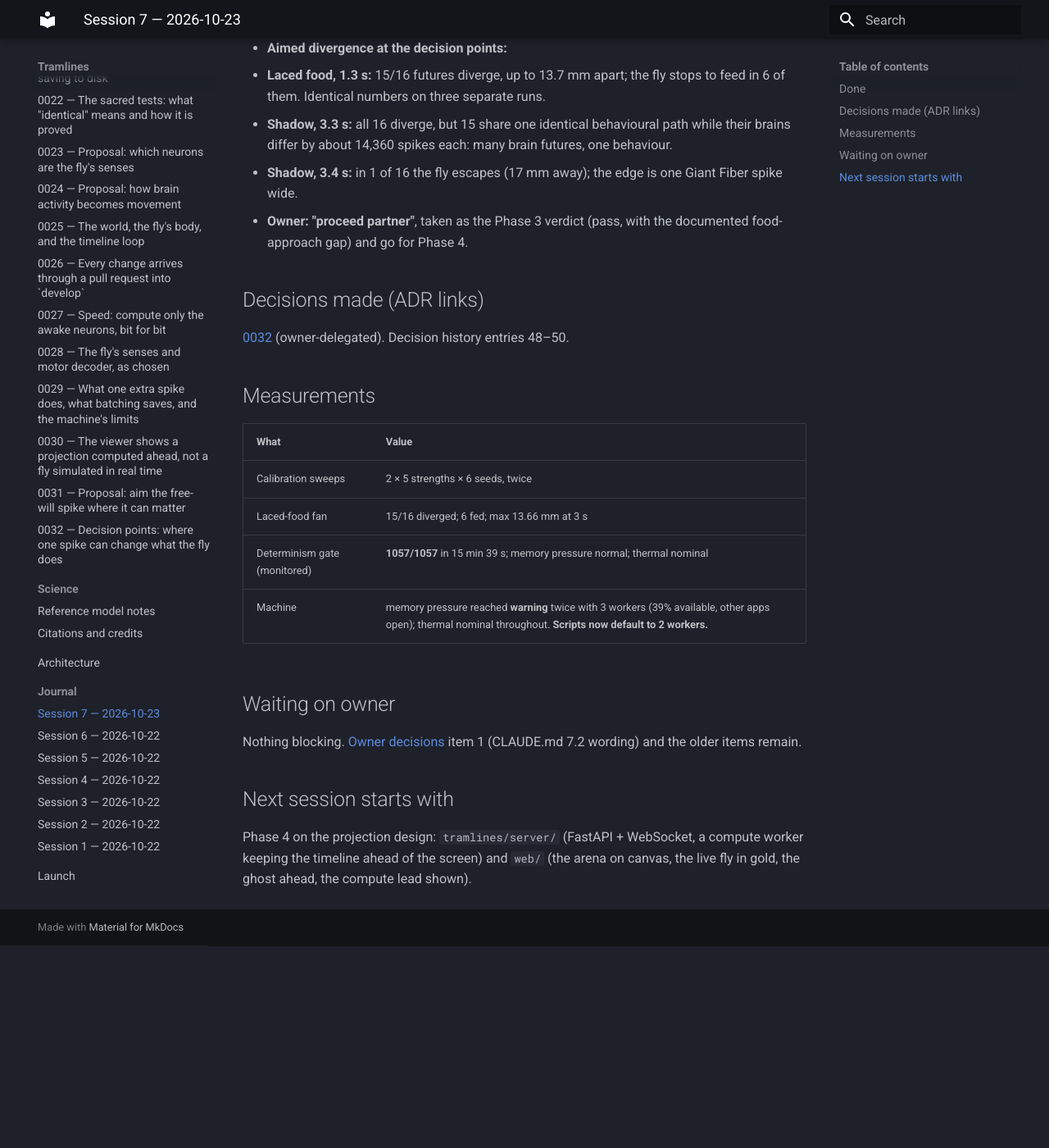
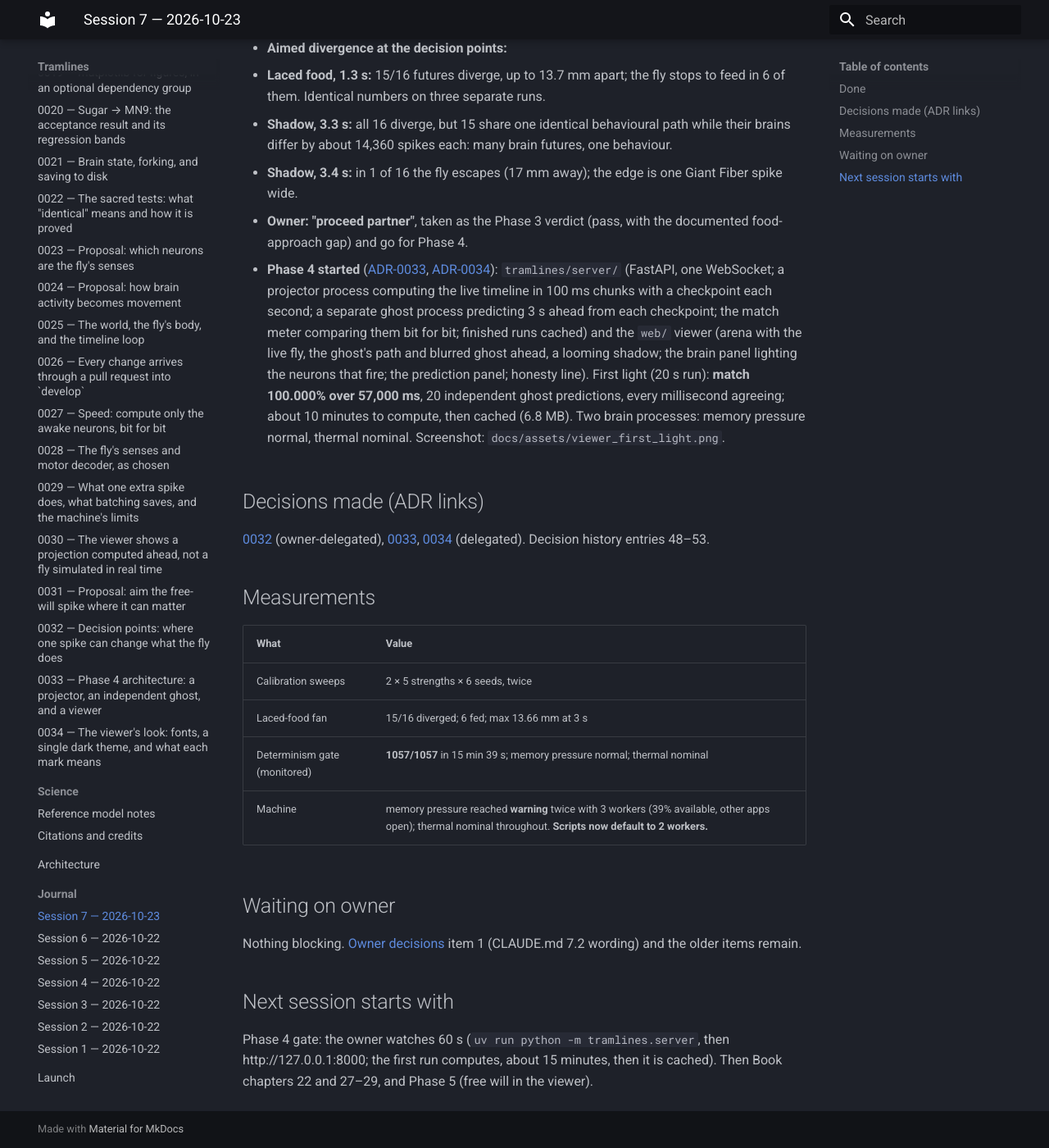
Before and after one commit to xMurungi/tramlines, an MkDocs documentation site: the page built from docs/journal/2026-10-23-session-7.md, in a window 1280 px wide and 1400 px high, scrolled down 388 px. Shown: the whole window at 82% size. Built offline with MkDocs 1.6.1 and Material for MkDocs 9.7.7, drawn with Linux system fonts in a browser that asks for light colours; before the commit the page ends 1541 px from its top, so only the background shows below that.

Commit message:
docs: ADRs 0033-0034, first-light screenshot, roadmap, journal, sources
Co-Authored-By: Claude Opus 5.5 <noreply@anthropic.com>

```diff
--- /dev/null
+++ b/docs/decisions/0033-phase-4-architecture.md
@@ -0,0 +1,35 @@
+# 0033 — Phase 4 architecture: a projector, an independent ghost, and a viewer
+
+- Status: Accepted (delegated)
+- Date: 2026-10-23
+- Phase: 4
+- Decider: Claude (delegated, within locked ADR-0005 and owner-approved ADR-0030)
+
+## Context
+Phase 4 shows the live fly and its ghost on screen ([ADR-0005](0005-typescript-viewer-fastapi-websockets.md): TypeScript viewer, FastAPI + WebSockets). Under projection ([ADR-0030](0030-projection-not-live.md)) the screen plays a timeline computed ahead. The engine runs at about 0.14× real time with the walking fly, and the machine allows 2 parallel brain processes ([ADR-0032](0032-decision-points.md)).
+
+The ghost's promise needs care. If the ghost were simply the same computed timeline drawn further ahead, its "100.000% match" would be true by construction and prove nothing.
+
+## Options considered
+1. **One timeline, drawn twice** (live and ahead). Simplest; the match meter would be meaningless.
+2. **Projector + independent ghost:** the projector computes the live timeline and saves a checkpoint every second; a separate ghost process loads a checkpoint, runs 3 s ahead *on its own*, and the server compares the ghost's path with the projector's for the same seconds. Two separate computations agreeing, live, is the determinism claim shown rather than asserted.
+3. **Fully live engine at 1×**: not reachable now (ADR-0027, ADR-0030).
+
+## Decision
+Option 2.
+
+- **Projector process** (`tramlines/server/projector.py`): runs one `Timeline` (default the decision arena), streams poses and spikes in 100 ms chunks, and writes a checkpoint (`Timeline.save`) every 1 s of simulated time.
+- **Ghost process** (`tramlines/server/ghost.py`): for each checkpoint, loads it and runs `H` = 3 s ahead, streaming its predicted path.
+- **Match meter:** for every millisecond both have computed, the server compares the ghost's pose with the projector's, bit for bit. It shows the fraction that matched, which must read 100.000%.
+- **Cache:** a finished run is kept on disk (`data/projections/`, git-ignored, rebuildable), so later viewings start instantly. The cache is only a recording of the projector's output; the ghost still recomputes independently each time it runs.
+- **Server** (`tramlines/server/app.py`, FastAPI): one WebSocket, `/stream`; messages defined in `tramlines/server/protocol.py` (pydantic): `hello` (arena, neuron positions), `chunk` (poses, fired neurons), `ghost` (predicted path from a checkpoint), `match` (counts), `status` (compute frontier).
+- **Viewer** (`web/`): canvas arena, the live fly in gold at the playhead, the ghost ahead (gold at low opacity, blurred), a brain panel of neuron positions lighting up as they fire, the match meter and the compute lead. The playhead waits until the lead covers the ghost's horizon.
+- **Processes:** projector + ghost = 2 brain processes, the machine's limit.
+
+## Consequences
+- New Python dependencies: FastAPI, uvicorn (the locked transport, ADR-0005) and pydantic (comes with FastAPI).
+- Free will (Phase 5) slots in as a third kind of worker, forking at the on-screen moment; with only 2 processes, the ghost pauses while branches compute.
+- The neuron view uses soma positions from the annotations (v2.1.0), projected to 2D.
+
+## For learners
+A prediction is only impressive if it was made separately from the thing it predicts. So the ghost is computed by its own process, from a saved moment, and the screen shows how often it agreed with the live fly: every millisecond, every time. Chapters 22 and 28 build this.
--- /dev/null
+++ b/docs/decisions/0034-viewer-design.md
@@ -0,0 +1,36 @@
+# 0034 — The viewer's look: fonts, a single dark theme, and what each mark means
+
+- Status: Accepted (delegated; CLAUDE.md 9.4 asks for the fonts to be chosen in an ADR)
+- Date: 2026-10-23
+- Phase: 4
+- Decider: Claude (delegated)
+
+## Context
+CLAUDE.md 9 sets the mood (sacred, silent, golden, inevitable), the palette (void, gold, ghost, restrained branch hues, one electric accent) and the screen composition, and asks for one serif display face and one monospace face, chosen from Google Fonts in an ADR.
+
+## Options considered
+1. **Cormorant Garamond (display) + JetBrains Mono (everything else).** A high-contrast, calm serif used only for the name, and a clear monospace for all numbers and labels, so the screen reads like an instrument.
+2. **A geometric sans for everything.** Clean, but loses the "sacred machine" contrast the brief asks for.
+3. **A slab or grotesque display face.** Stronger, but louder than "silent".
+
+## Decision
+Option 1, and these meanings, used the same way everywhere:
+
+| Mark | Meaning |
+|---|---|
+| Solid gold fly and trail | the live fly (the timeline on screen) |
+| Dotted gold line, faint blurred gold fly | the ghost: an independent prediction, 3 s ahead |
+| Solid pale ring / dashed violet ring | food / bitter (a laced patch shows both; fainter = weaker) |
+| Dark wedge from the dish's edge | a looming shadow, growing as it arrives |
+| Gold points in the brain panel | neurons that fired in the current 100 ms |
+| Electric cyan | the match meter and the free-will button: the only accent |
+
+- **Single dark theme by design:** the viewer is the machine's room; it does not follow the system's light mode. Every colour is a token in `web/src/styles/tokens.css`.
+- `prefers-reduced-motion` turns off the ghost's blur.
+
+## Consequences
+- The lab notes page and documentation figures use the same gold and dark ground, so screenshots, figures and the viewer look like one thing.
+- Branch hues for Phase 5 are still to choose: desaturated, never rainbow (CLAUDE.md 9.2).
+
+## For learners
+On a screen like this, every colour has one job. Gold means "what is happening", faint gold means "what will happen", and cyan means "the machine checking itself". If you keep those jobs fixed, people learn to read the screen in seconds. Chapter 29 draws it.
--- a/docs/decisions/history.md
+++ b/docs/decisions/history.md
@@ -56,3 +56,6 @@ Every choice, in the order it was made, with who made it. The ADRs hold the reas
 | 48 | 2026-10-23 | Patches and shadows get a strength; decision arena with laced food (0.72) and a faint shadow (0.04) | Owner-delegated | [0032](0032-decision-points.md) |
 | 49 | 2026-10-23 | Free will offered at decision moments: stepping onto laced food, a shadow approaching | Owner-delegated | [0032](0032-decision-points.md) |
 | 50 | 2026-10-23 | Owner: "proceed partner", taken as the Phase 3 verdict (pass, with the documented food-approach gap) and go for Phase 4 | Owner | [journal 7](../journal/2026-10-23-session-7.md) |
+| 51 | 2026-10-23 | Phase 4: projector + independent ghost process + viewer; match meter compares them bit for bit | Delegated | [0033](0033-phase-4-architecture.md) |
+| 52 | 2026-10-23 | Viewer fonts (Cormorant Garamond, JetBrains Mono), single dark theme, fixed meaning for each mark | Delegated | [0034](0034-viewer-design.md) |
+| 53 | 2026-10-23 | FastAPI, uvicorn (locked transport) added; httpx2 for tests | Delegated | [0033](0033-phase-4-architecture.md) |
--- a/docs/decisions/index.md
+++ b/docs/decisions/index.md
@@ -36,3 +36,5 @@ Every decision in Tramlines is written down as an Architecture Decision Record (
 | [0030](0030-projection-not-live.md) | The viewer shows a projection computed ahead, not real-time simulation | Accepted (owner approved) | 3 |
 | [0031](0031-proposal-aimed-free-will.md) | Proposal: aim the free-will spike where it can matter | Accepted (owner, 2026-10-23) | 3 |
 | [0032](0032-decision-points.md) | Decision points: where one spike can change what the fly does | Accepted (owner delegated) | 3 |
+| [0033](0033-phase-4-architecture.md) | Phase 4 architecture: a projector, an independent ghost, and a viewer | Accepted (delegated) | 4 |
+| [0034](0034-viewer-design.md) | The viewer's look: fonts, a single dark theme, and what each mark means | Accepted (delegated) | 4 |
--- a/docs/journal/2026-10-23-session-7.md
+++ b/docs/journal/2026-10-23-session-7.md
@@ -11,9 +11,11 @@
   - **Shadow, 3.4 s:** in 1 of 16 the fly escapes (17 mm away); the edge is one Giant Fiber spike wide.
 - **Owner: "proceed partner"**, taken as the Phase 3 verdict (pass, with the documented food-approach gap) and go for Phase 4.
 
+- **Phase 4 started** ([ADR-0033](../decisions/0033-phase-4-architecture.md), [ADR-0034](../decisions/0034-viewer-design.md)): `tramlines/server/` (FastAPI, one WebSocket; a projector process computing the live timeline in 100 ms chunks with a checkpoint each second; a separate ghost process predicting 3 s ahead from each checkpoint; the match meter comparing them bit for bit; finished runs cached) and the `web/` viewer (arena with the live fly, the ghost's path and blurred ghost ahead, a looming shadow; the brain panel lighting the neurons that fire; the prediction panel; honesty line). First light (20 s run): **match 100.000% over 57,000 ms**, 20 independent ghost predictions, every millisecond agreeing; about 10 minutes to compute, then cached (6.8 MB). Two brain processes: memory pressure normal, thermal nominal. Screenshot: `docs/assets/viewer_first_light.png`.
+
 ## Decisions made (ADR links)
 
-[0032](../decisions/0032-decision-points.md) (owner-delegated). Decision history entries 48–50.
+[0032](../decisions/0032-decision-points.md) (owner-delegated), [0033](../decisions/0033-phase-4-architecture.md), [0034](../decisions/0034-viewer-design.md) (delegated). Decision history entries 48–53.
 
 ## Measurements
 
@@ -30,4 +32,4 @@ Nothing blocking. [Owner decisions](../owner-decisions.md) item 1 (CLAUDE.md 7.2
 
 ## Next session starts with
 
-Phase 4 on the projection design: `tramlines/server/` (FastAPI + WebSocket, a compute worker keeping the timeline ahead of the screen) and `web/` (the arena on canvas, the live fly in gold, the ghost ahead, the compute lead shown).
+Phase 4 gate: the owner watches 60 s (`uv run python -m tramlines.server`, then http://127.0.0.1:8000; the first run computes, about 15 minutes, then it is cached). Then Book chapters 22 and 27–29, and Phase 5 (free will in the viewer).
--- a/mkdocs.yml
+++ b/mkdocs.yml
@@ -79,6 +79,8 @@ nav:
       - decisions/0030-projection-not-live.md
       - decisions/0031-proposal-aimed-free-will.md
       - decisions/0032-decision-points.md
+      - decisions/0033-phase-4-architecture.md
+      - decisions/0034-viewer-design.md
   - Science:
       - science/reference-model-notes.md
       - science/citations.md
```
Also changed, not shown: README.md (+3 -2 lines), ROADMAP.md (+5 -0 lines), docs/sources-and-access.md (+4 -1 lines), docs/assets/viewer_first_light.png (added).
